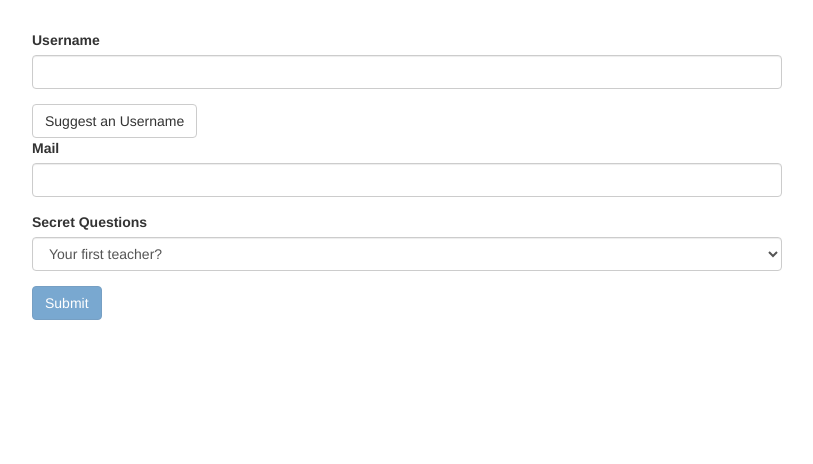
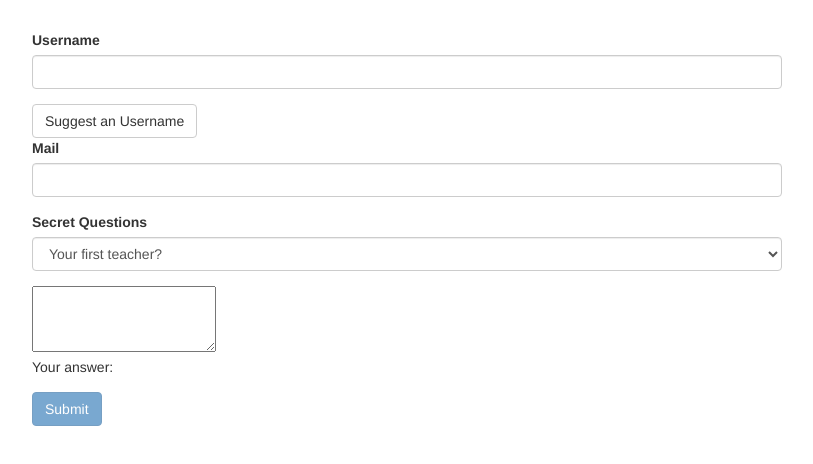
Before and after one commit to sahildorwat/angular-forms, an Angular app: page / in a window 1280 px wide. Shown: the top 464 px of the page, without its empty margins (233-1046 px from the left). Built offline with nearby package versions, Linux system fonts and the light colour scheme.

Commit message:
added two way binding for ngModel

```diff
--- a/src/app/app.component.html
+++ b/src/app/app.component.html
@@ -42,6 +42,15 @@
             <option value="teacher">Your first teacher?</option>
           </select>
         </div>
+        <div class="form-group">
+          <textarea
+            rows=3
+            name="textA"
+            [(ngModel)]="answer"
+              >
+          </textarea>
+          <div>Your answer: {{answer}}</div>
+        </div>
         <button
           class="btn btn-primary"
           type="submit"
--- a/src/app/app.component.ts
+++ b/src/app/app.component.ts
@@ -9,6 +9,7 @@ import { NgForm } from '@angular/forms';
 export class AppComponent {
   @ViewChild('f')  form: NgForm;
   defaultQuestion = 'teacher';
+  answer = '';
   suggestUserName() {
     const suggestedName = 'Superuser';
   }
```
